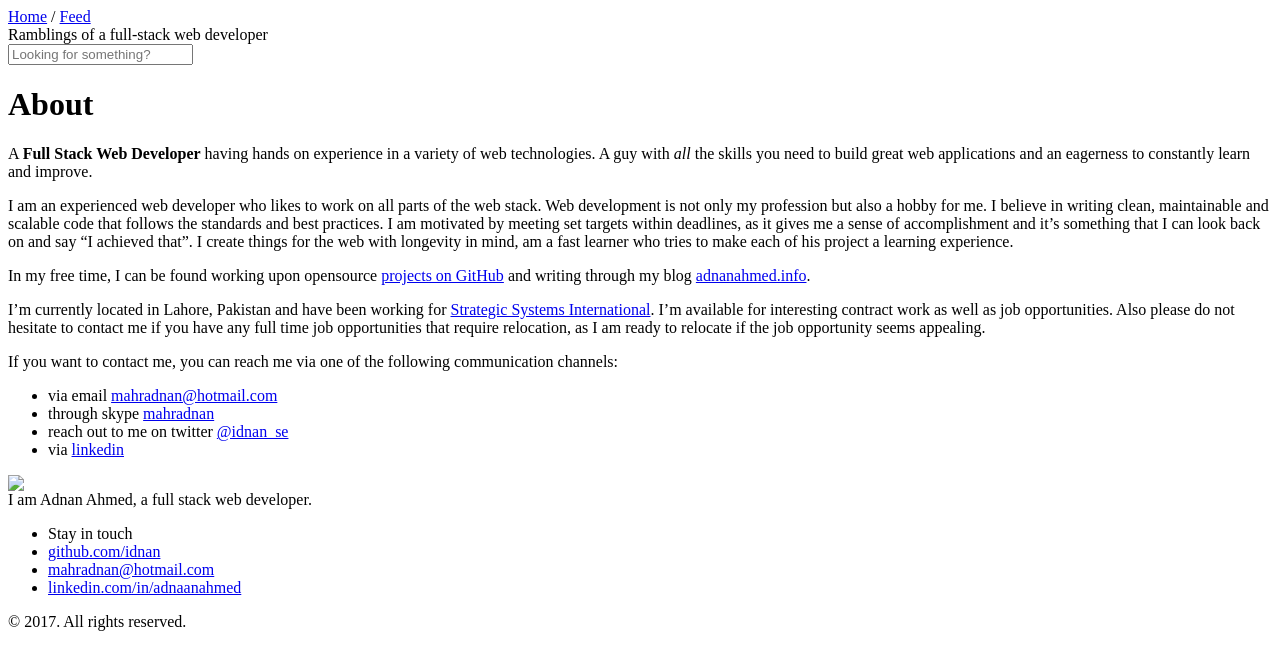
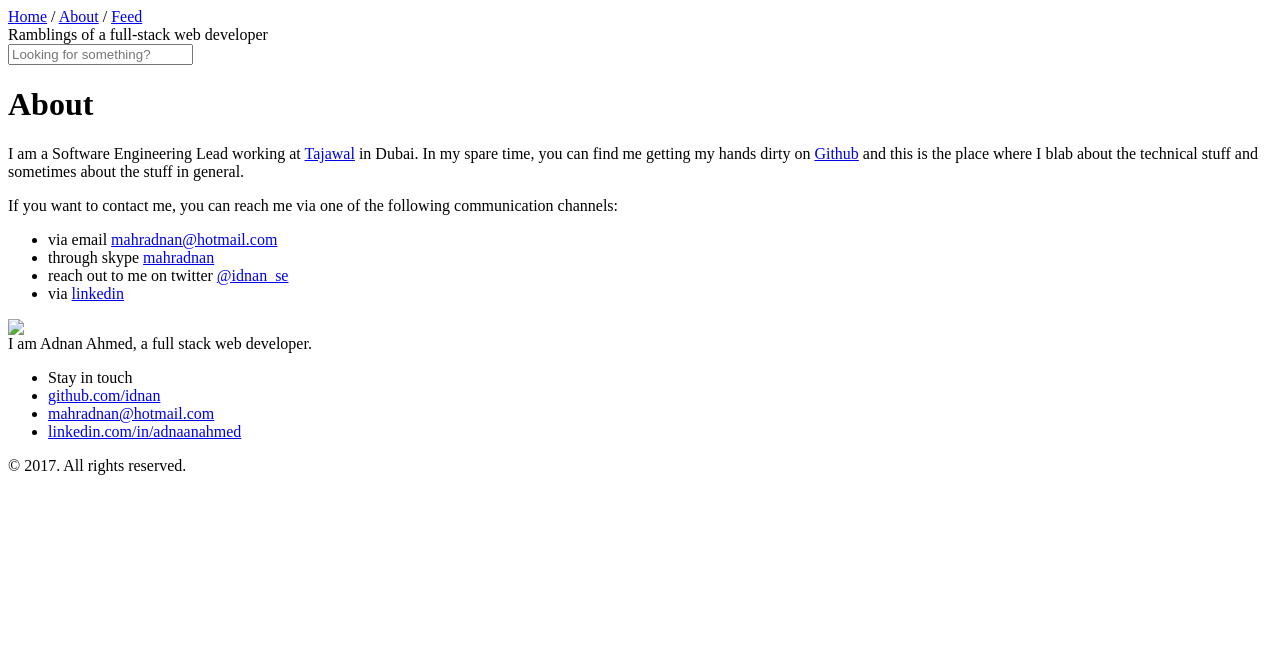
Before and after one commit to Idnan/idnan.github.io, a Jekyll site: the page built from about.md, in a window 1280 px wide. Shown: the top 670 px of the page. Built offline with Jekyll 4.4.1, drawn with Linux system fonts in a browser that asks for light colours; some web fonts are replaced.

Commit message:
Added about page

```diff
--- a/_layouts/default.html
+++ b/_layouts/default.html
@@ -11,7 +11,7 @@
     <div class="page-header">
 
         <div class="page-top-nav">
-            <a href="/">Home</a> / <!-- <a href="/about">About</a> / --> <a href="/atom.xml">Feed</a>
+            <a href="/">Home</a> / <a href="/about">About</a> / <a href="/atom.xml">Feed</a>
         </div>
 
         <span class="muted left" id="tagline">{{ site.tagline }}</span>
--- a/about.md
+++ b/about.md
@@ -3,13 +3,7 @@ layout: page
 title: About
 ---
 
-A **Full Stack Web Developer** having hands on experience in a variety of web technologies. A guy with *all* the skills you need to build great web applications and an eagerness to constantly learn and improve.
-
-I am an experienced web developer who likes to work on all parts of the web stack. Web development is not only my profession but also a hobby for me. I believe in writing clean, maintainable and scalable code that follows the standards and best practices. I am motivated by meeting set targets within deadlines, as it gives me a sense of accomplishment and it's something that I can look back on and say "I achieved that". I create things for the web with longevity in mind, am a fast learner who tries to make each of his project a learning experience.
-
-In my free time, I can be found working upon opensource [projects on GitHub](http://github.com/idnan) and writing through my blog [adnanahmed.info](http://adnanahmed.info).
-
-I'm currently located in Lahore, Pakistan and have been working for [Strategic Systems International](http://ssidecisions.com). I'm available for interesting contract work as well as job opportunities. Also please do not hesitate to contact me if you have any full time job opportunities that require relocation, as I am ready to relocate if the job opportunity seems appealing.
+I am a Software Engineering Lead working at <a href="http://tajawal.com" target="_blank" rel="external">Tajawal</a> in Dubai. In my spare time, you can find me getting my hands dirty on <a href="http://github.com/idnan" target="_blank" rel="external">Github</a> and this is the place where I blab about the technical stuff and sometimes about the stuff in general.
 
 If you want to contact me, you can reach me via one of the following communication channels:
 
```
